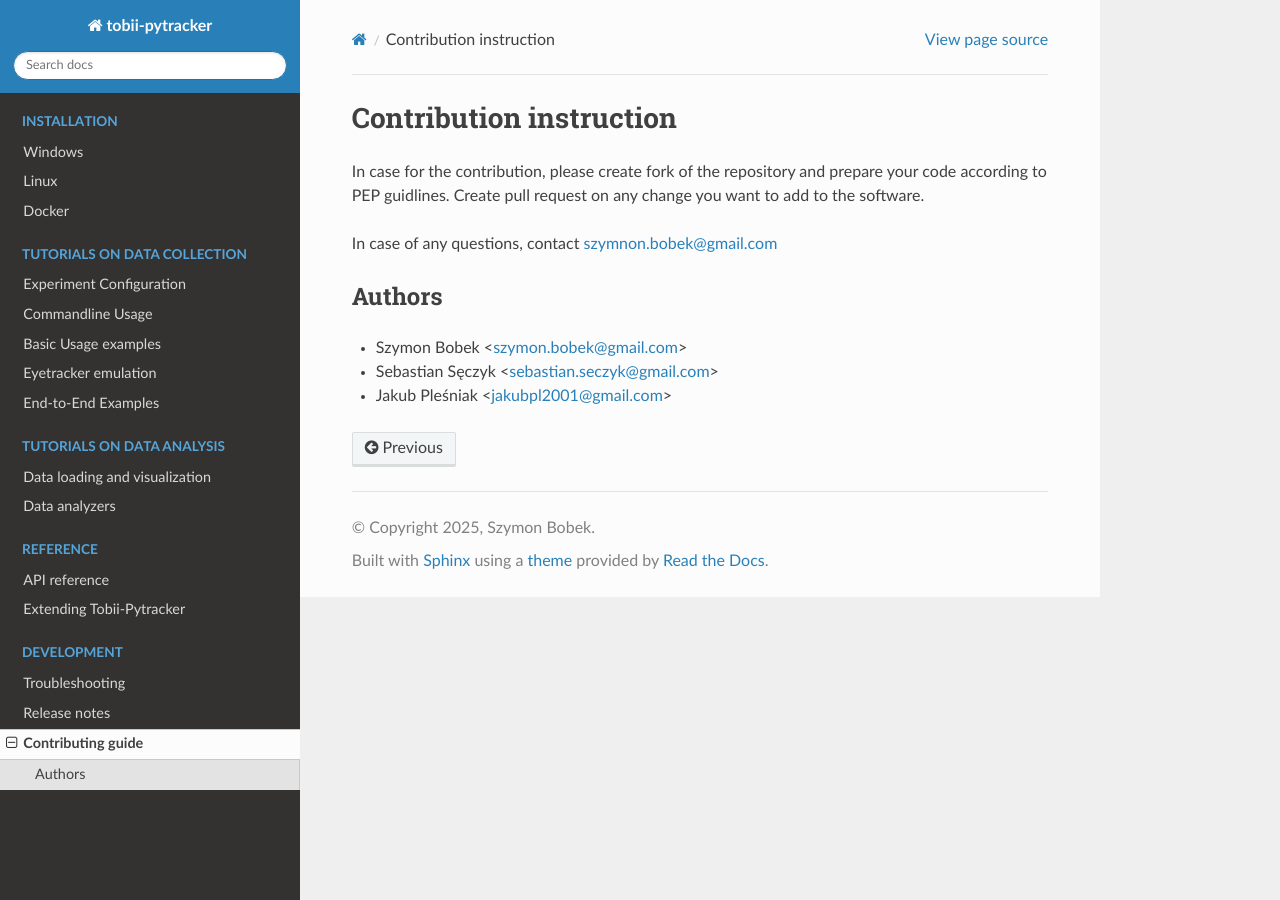
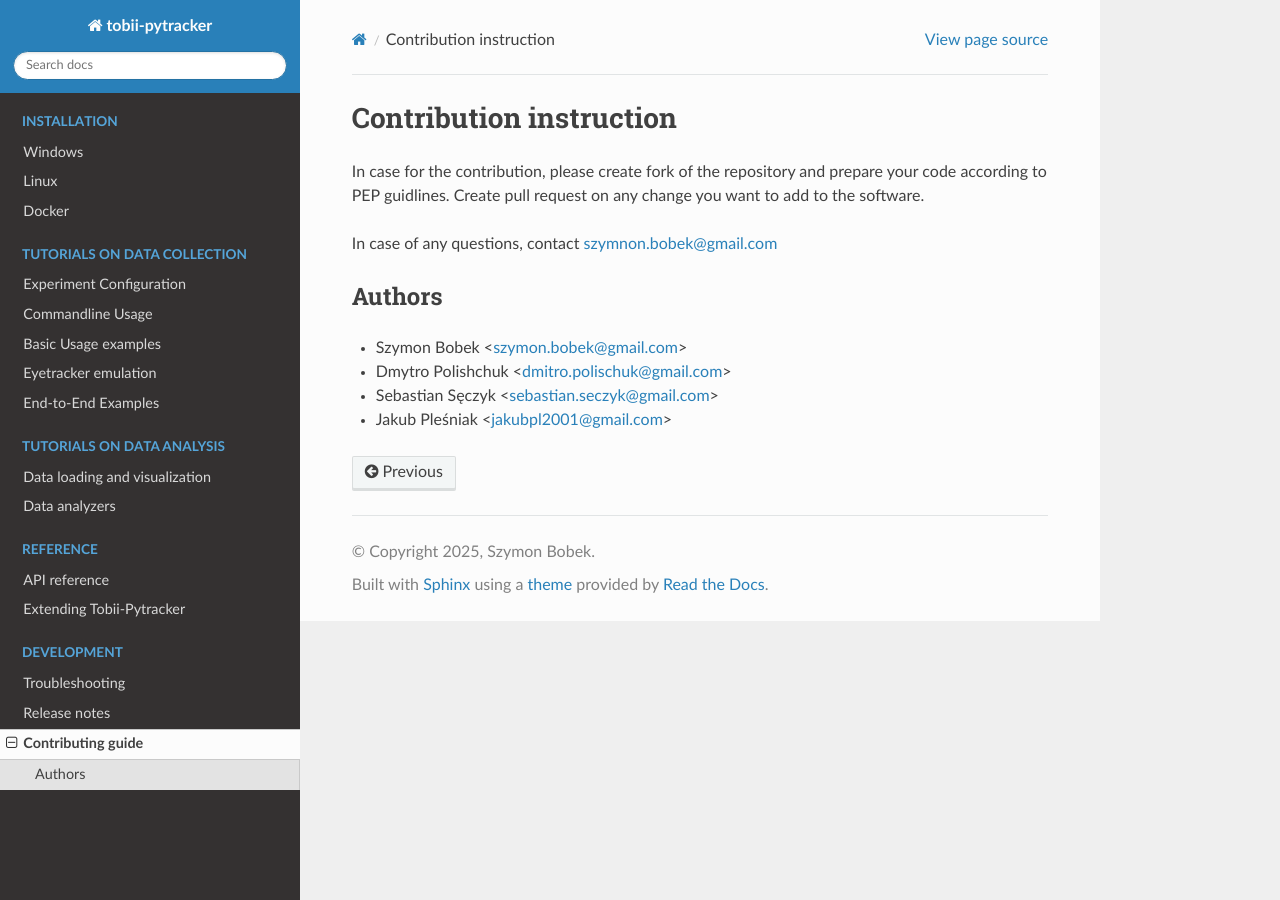
Before and after one commit to sbobek/tobii-pytracker, a Sphinx documentation site: the page built from docs/contributing.rst, in a window 1280 px wide. Built offline with Sphinx 7.4.7 and the Read the Docs theme 3.1.0, drawn with Linux system fonts in a browser that asks for light colours.

```diff
--- a/docs/contributing.rst
+++ b/docs/contributing.rst
@@ -10,5 +10,6 @@ Authors
 --------
 
 - Szymon Bobek <szymon.bobek@gmail.com>
+- Dmytro Polishchuk <dmitro.polischuk@gmail.com>
 - Sebastian Sęczyk <sebastian.seczyk@gmail.com>
 - Jakub Pleśniak <jakubpl2001@gmail.com>
--- a/docs/release_notes.rst
+++ b/docs/release_notes.rst
@@ -10,7 +10,7 @@ Release notes
 * Added VoiceTranscriptionAnalyzer for analyzing audio recordings and transcriptions
 * Added screen display number configuration option to support multi-monitor setups.
 * Fixed parsing timeseries bounding boxes in DataLoader.
-* Fixed text bbox visualization issues
+* Fixed text bbox visualization issues.
 
 0.1.2 (2025-11-17)
 -------------
```
